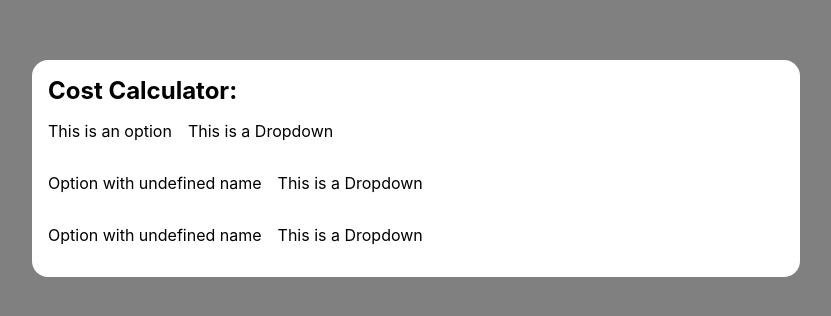
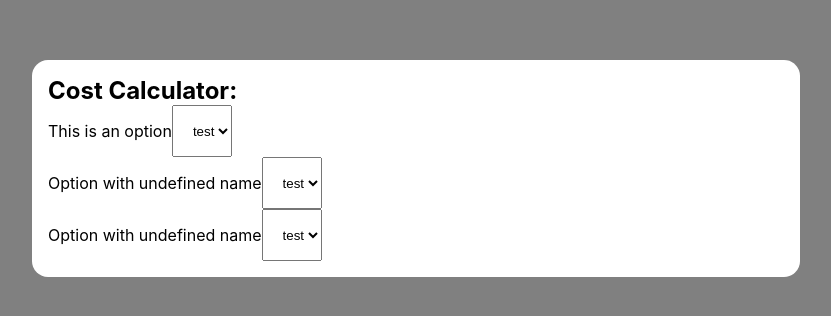
Before and after one commit to casperrr/cgcalculator, a React (Create React App) app: page / in a window 1280 px wide. Shown: the part 196-512 px from the top of the page, without its empty margins (224-1055 px from the left). Built offline with nearby package versions, Linux system fonts and the light colour scheme.

Commit message:
switched temp  p tag with actual select dropdown

```diff
--- a/src/components/Dropdown.js
+++ b/src/components/Dropdown.js
@@ -5,9 +5,13 @@ class Dropdown extends React.Component {
     render(){
 
         return(
-            <div className='dropdown_container'>
-                <p>This is a Dropdown</p>
-            </div>
+            <>
+                <select className='dropdown'>
+                    <option>
+                        test
+                    </option>
+                </select>
+            </>
         )
     }
 }
--- a/src/components/Option.css
+++ b/src/components/Option.css
@@ -5,6 +5,6 @@
 
 }
 
-.dropdown_container {
+.dropdown {
     padding-left: 1rem;
 }
```
